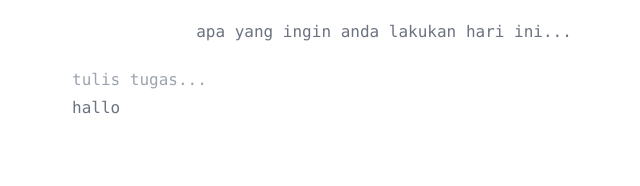
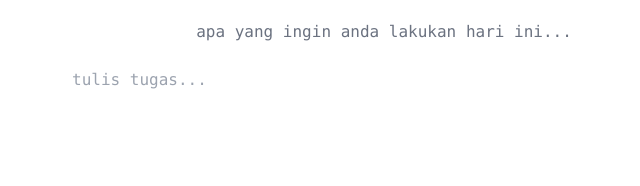
Before and after one commit to albaehaki/todo-list, a React (Create React App) app: page / in a window 1280 px wide. Shown: the top 186 px of the page, without its empty margins (256-896 px from the left). Built offline with nearby package versions, Linux system fonts and the light colour scheme.

Commit message:
basic todo

```diff
--- a/src/App.tsx
+++ b/src/App.tsx
@@ -17,13 +17,14 @@ function App() {
     console.log(text);
     setToDo([...ToDo, text]);
     setText("");
+    e.target.reset();
   };
 
   return (
     <div className="grid text-gray-500 font-mono">
       <p className="m-auto my-5">apa yang ingin anda lakukan hari ini...</p>
       <Input state={text} onchange={onchange} onsubmit={onsubmit} />
-      <Output />
+      <Output todo={ToDo} />
     </div>
   );
 }
--- a/src/component/Output.tsx
+++ b/src/component/Output.tsx
@@ -1,10 +1,12 @@
 import React from "react";
 
-function Output() {
+function Output({ todo }: any) {
   return (
     <div className="grid">
       <div className="m-auto w-screen md:w-1/2 grid">
-        <p className="px-2">hallo</p>
+        {todo.map((todo: any) => {
+          return <p className="px-2">{todo}</p>;
+        })}
       </div>
     </div>
   );
```
